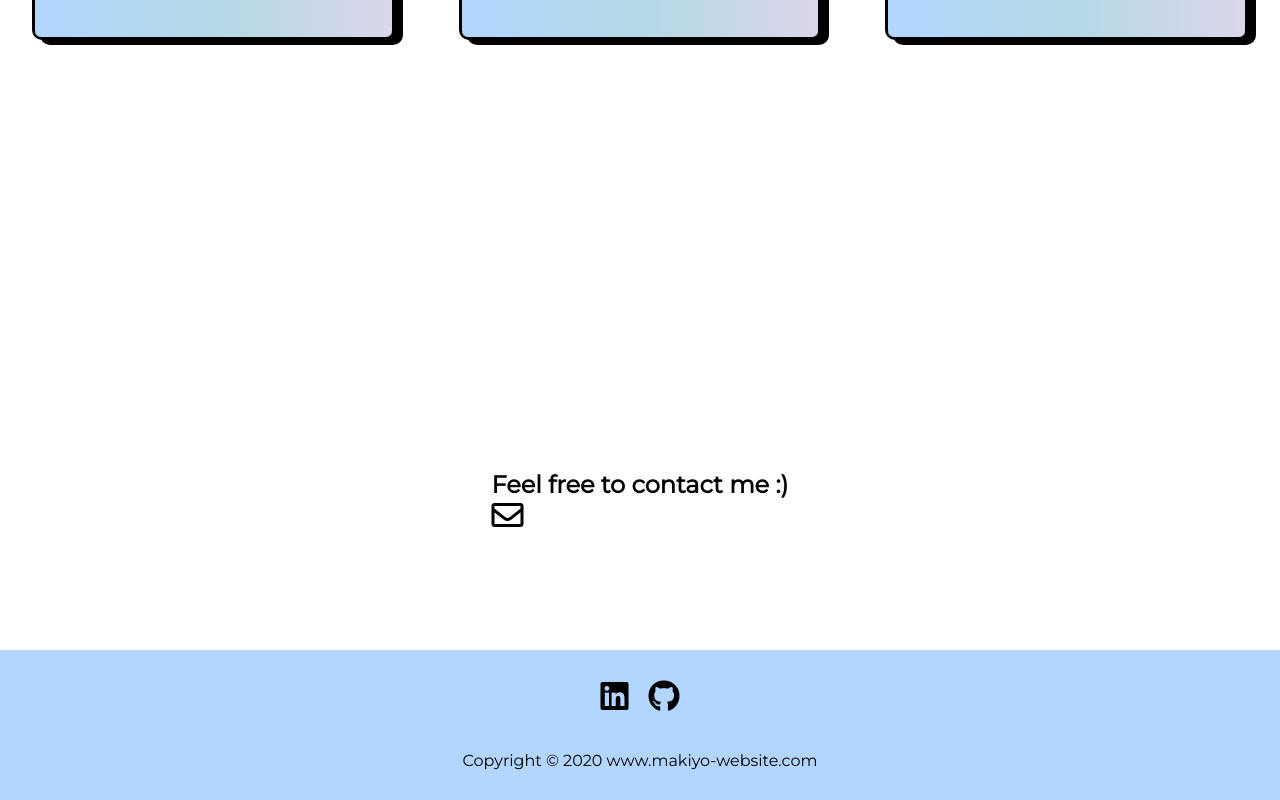
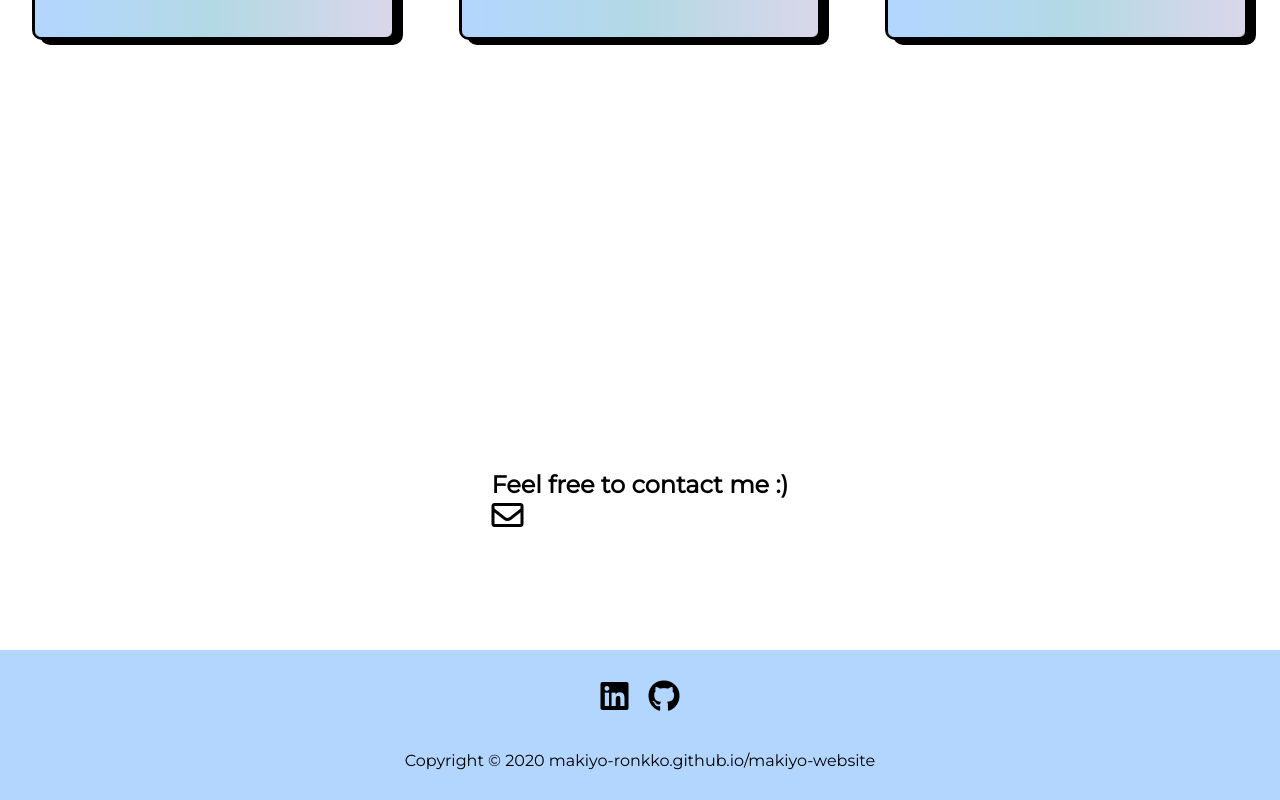
Before and after one commit to makiyo-ronkko/makiyo-website, a React (Create React App) app: page / in a window 1280 px wide. Shown: the part 960-1760 px from the top of the page. Built offline with nearby package versions, Linux system fonts and the light colour scheme; no server answers.

Commit message:
Update url

```diff
--- a/src/Components/Footer/Footer.css
+++ b/src/Components/Footer/Footer.css
@@ -22,3 +22,9 @@
   display: flex;
   margin-bottom: 10px;
 }
+
+.copyright p {
+  display: flex;
+  margin: 0 10px;
+  text-align: center;
+}
--- a/src/Components/Footer/Footer.js
+++ b/src/Components/Footer/Footer.js
@@ -21,7 +21,7 @@ const Footer = () => {
         </a>
       </div>
       <div className='copyright'>
-        <p>Copyright &copy; 2020 www.makiyo-website.com</p>
+        <p>Copyright &copy; 2020 makiyo-ronkko.github.io/makiyo-website</p>
       </div>
     </div>
   );
```
